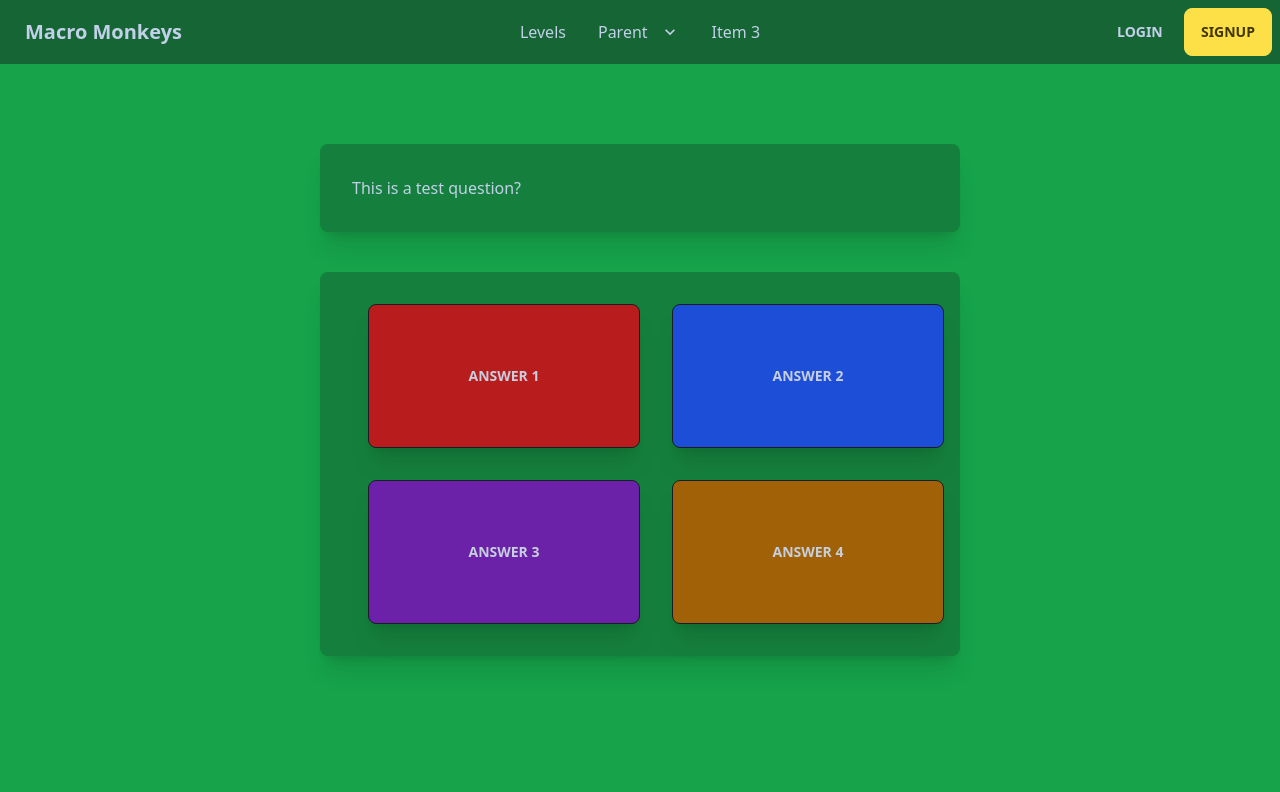
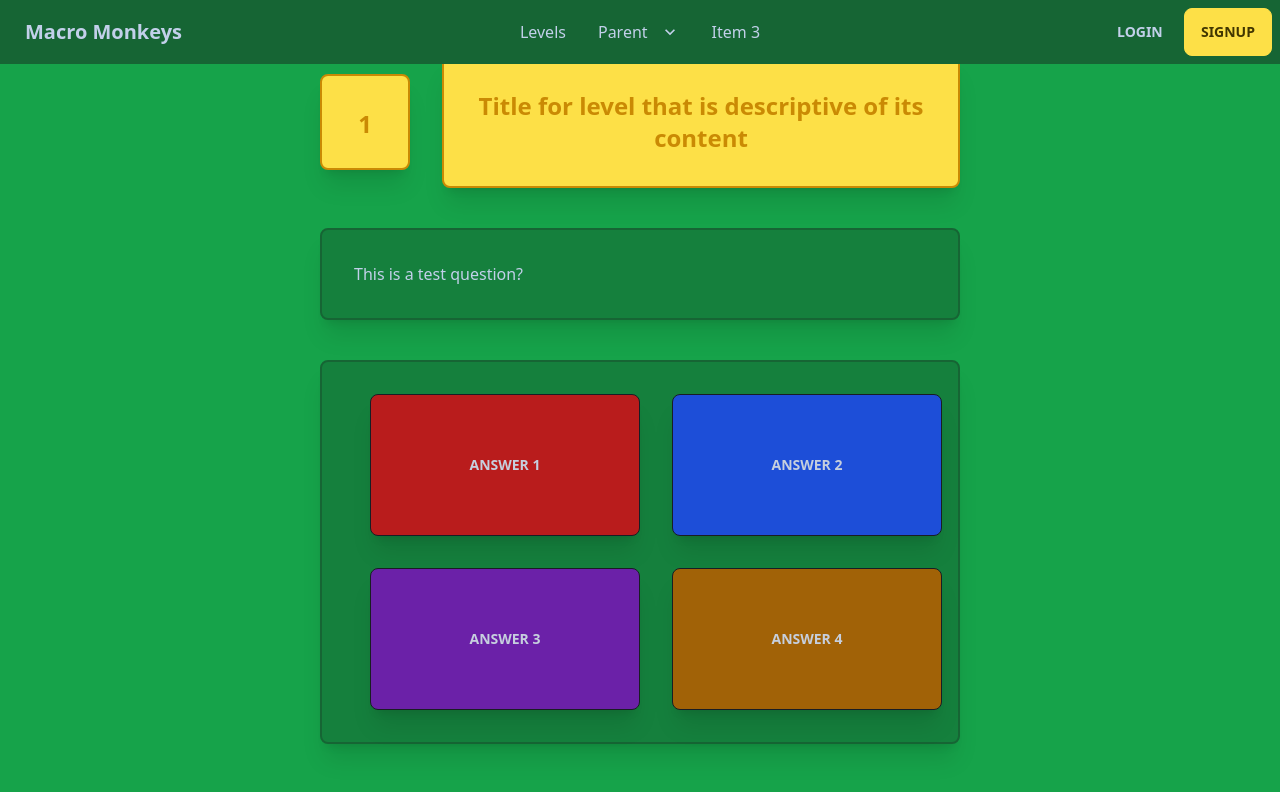
Before and after one commit to nicm2/macro-monkeys, a SvelteKit app: page /levels in a window 1280 px wide. Shown: the top 792 px of the page. Built offline with nearby package versions, Linux system fonts and the light colour scheme.

Commit message:
level finalizing

```diff
--- a/src/routes/(default)/levels/+page.svelte
+++ b/src/routes/(default)/levels/+page.svelte
@@ -1,13 +1,31 @@
 <div class="flex flex-col w-screen h-screen justify-center gap-10 bg-green-600">
 
-    <div class="flex flex-col bg-green-700 rounded-lg shadow-xl w-96 md:w-1/2 h-fit self-center p-8">
+    <div class="flex self-center w-96 md:w-1/2 gap-8 h-fit">
+
+        <div class="flex flex-col self-center bg-yellow-300 border-yellow-600 border-2 rounded-lg shadow-xl w-24 h-24 p-8 text-2xl text-center text-yellow-600 font-bold">
+
+            <!-- Level # for quiz -->
+            <p>1</p>
+
+        </div>
+
+        <div class="flex flex-col bg-yellow-300 border-yellow-600 border-2 rounded-lg shadow-xl w-full h-full self-center p-8 text-2xl text-center font-bold text-yellow-600">
+
+            <!-- Title for quiz -->
+            <p>Title for level that is descriptive of its content</p>
+
+        </div>
+
+    </div>
+
+    <div class="flex flex-col bg-green-700 border-green-800 border-2 rounded-lg shadow-xl w-96 md:w-1/2 h-fit self-center p-8">
 
         <!-- Question for quiz -->
         <p>This is a test question?</p>
 
     </div>
 
-    <div class="flex flex-col bg-green-700 rounded-lg shadow-xl w-96 md:w-1/2 h-96 self-center py-8 px-12 justify-center gap-8">
+    <div class="flex flex-col bg-green-700 border-green-800 border-2 rounded-lg shadow-xl w-96 md:w-1/2 h-96 self-center py-8 px-12 justify-center gap-8">
 
         <div class="flex w-full h-1/2 self-center justify-around gap-8">
 
--- a/src/routes/(default)/levels/[level]/+page.svelte
+++ b/src/routes/(default)/levels/[level]/+page.svelte
@@ -1,26 +1,56 @@
+<script>
+
+    /** @type {import('./$types').PageData} */
+    export let data;
+
+</script>
+
 <div class="flex flex-col w-screen h-screen justify-center gap-10 bg-green-600">
 
-    <div class="flex flex-col bg-green-700 rounded-lg shadow-xl w-96 md:w-1/2 h-fit self-center p-8">
+    <div class="flex self-center w-96 md:w-1/2 gap-8 h-fit">
 
-        This is a test question?
+        <div class="flex flex-col self-center bg-yellow-300 border-yellow-600 border-2 rounded-lg shadow-xl w-24 h-24 p-8 text-2xl text-center text-yellow-600 font-bold">
+
+            <!-- Level # for quiz -->
+            <p>{data.number}</p>
+
+        </div>
+
+        <div class="flex flex-col bg-yellow-300 border-yellow-600 border-2 rounded-lg shadow-xl w-full h-full self-center p-8 text-2xl text-center font-bold text-yellow-600">
+
+            <!-- Title for quiz -->
+            <p>{data.title}</p>
+
+        </div>
 
     </div>
 
-    <div class="flex flex-col bg-green-700 rounded-lg shadow-xl w-96 md:w-1/2 h-96 self-center py-8 px-12 justify-center gap-8">
+    <div class="flex flex-col bg-green-700 border-green-800 border-2 rounded-lg shadow-xl w-96 md:w-1/2 h-fit self-center p-8">
+
+        <!-- Question for quiz -->
+        <p>{data.question}</p>
+
+    </div>
+
+    <div class="flex flex-col bg-green-700 border-green-800 border-2 rounded-lg shadow-xl w-96 md:w-1/2 h-96 self-center py-8 px-12 justify-center gap-8">
 
         <div class="flex w-full h-1/2 self-center justify-around gap-8">
 
-            <div class="flex btn w-1/2 h-full">Answer 1</div>
+            <!-- Answer 1 (Top Left) -->
+            <div class="flex btn bg-red-700 w-1/2 h-full shadow-xl">{data.answer1}</div>
 
-            <div class="flex btn w-1/2 h-full">Answer 2</div>
+            <!-- Answer 2 (Top Right) -->
+            <div class="flex btn bg-blue-700 w-1/2 h-full shadow-xl">{data.answer2}</div>
 
         </div>
 
         <div class="flex w-full h-1/2 self-center justify-around gap-8">
 
-            <div class="flex btn w-1/2 h-full">Answer 3</div>
+            <!-- Answer 3 (Bot Left) -->
+            <div class="flex btn bg-purple-800 w-1/2 h-full shadow-xl">{data.answer3}</div>
 
-            <div class="flex btn w-1/2 h-full">Answer 4</div>
+            <!-- Answer 4 (Bot Right) -->
+            <div class="flex btn bg-yellow-700 w-1/2 h-full shadow-xl">{data.answer4}</div>
 
         </div>
 
--- a/src/routes/(default)/levels/[level]/+page.ts
+++ b/src/routes/(default)/levels/[level]/+page.ts
@@ -14,12 +14,11 @@ export async function load({ params, fetch, page }: any) {
 
 		return {
 			question: level.question,
+			title: level.name,
+			number: level.number,
 			answer1: level.answer1,
 			answer2: level.answer2,
 			answer3: level.answer3,
             answer4: level.answer4,
 		};
-
-
-	throw error(404);
 }
```
